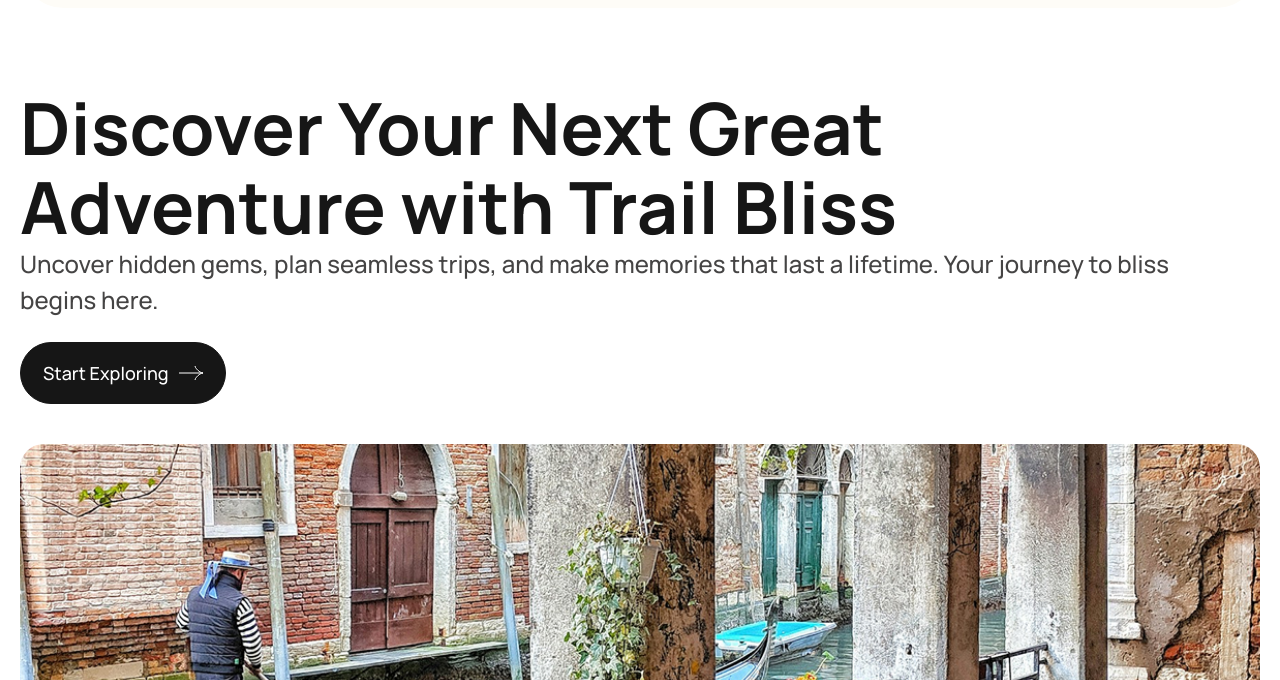
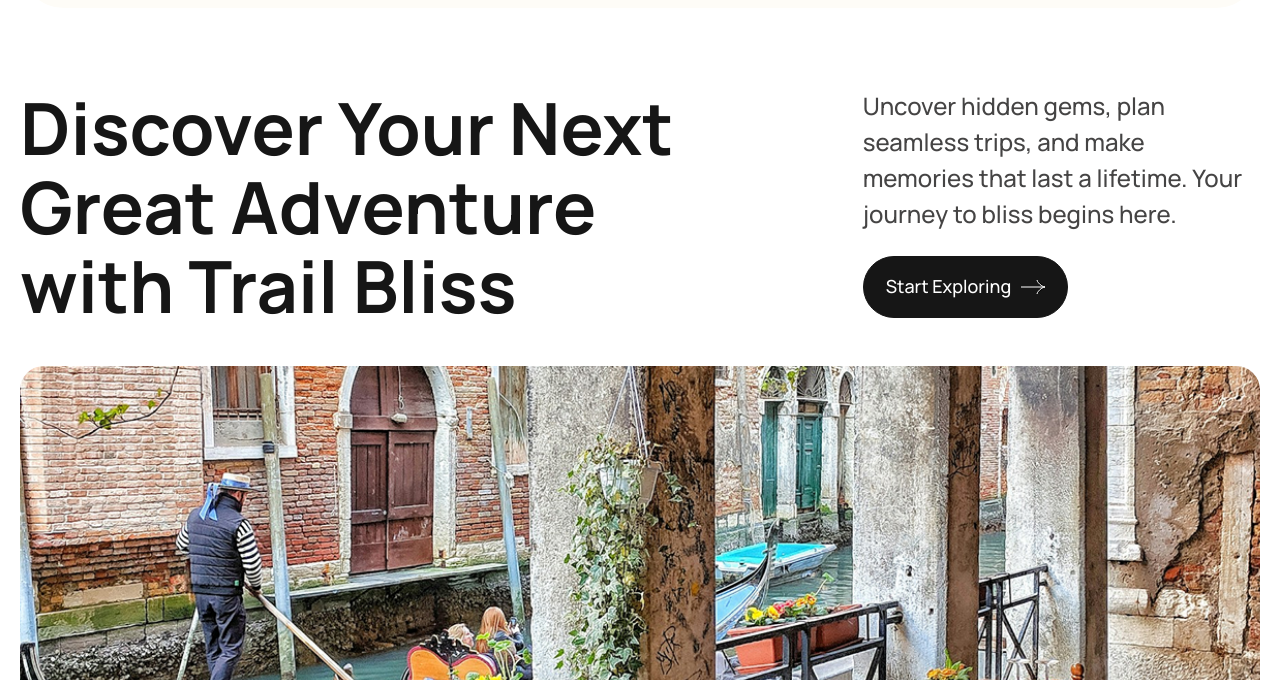
Before and after one commit to extremum9/trail-bliss, a website built with Vite: page index.html in a window 1280 px wide. Shown: the part 120-800 px from the top of the page. Built offline with nearby package versions, Linux system fonts and the light colour scheme.

Commit message:
refactor(hero-section): rewrite markup using utility classes

```diff
--- a/index.html
+++ b/index.html
@@ -97,12 +97,12 @@
         class="hero-section padding-block-80"
         aria-labelledby="hero-heading"
       >
-        <div class="container">
-          <header class="section-intro-split">
-            <h1 id="hero-heading" class="heading-1">
+        <div class="container grid-columns-12 text-center-md">
+          <h1 id="hero-heading" class="grid-column-span-8 heading-1">
             Discover Your Next Great Adventure with Trail Bliss
           </h1>
-            <div>
+
+          <div class="grid-column-span-4">
             <p class="section-subtitle">
               Uncover hidden gems, plan seamless trips, and make memories that
               last a lifetime. Your journey to bliss begins here.
@@ -114,9 +114,8 @@
               </svg>
             </a>
           </div>
-          </header>
 
-          <picture>
+          <picture class="grid-column-full">
             <source
               media="(max-width: 29.99875em)"
               srcset="/images/hero/hero-image-mobile.jpg"
--- a/src/styles/sections/_hero.scss
+++ b/src/styles/sections/_hero.scss
@@ -2,11 +2,8 @@
 
 .hero {
   &-section {
-    .section-intro-split {
-      margin-block-end: fluid(40, 20);
-      @include breakpoint-md-up {
-        grid-template-columns: 0.67fr 0.33fr;
-      }
+    .container {
+      gap: fluid(40, 20) fluid(24, 20);
     }
 
     .section-subtitle {
```
Lines whose indentation alone changed are shown as unchanged.
